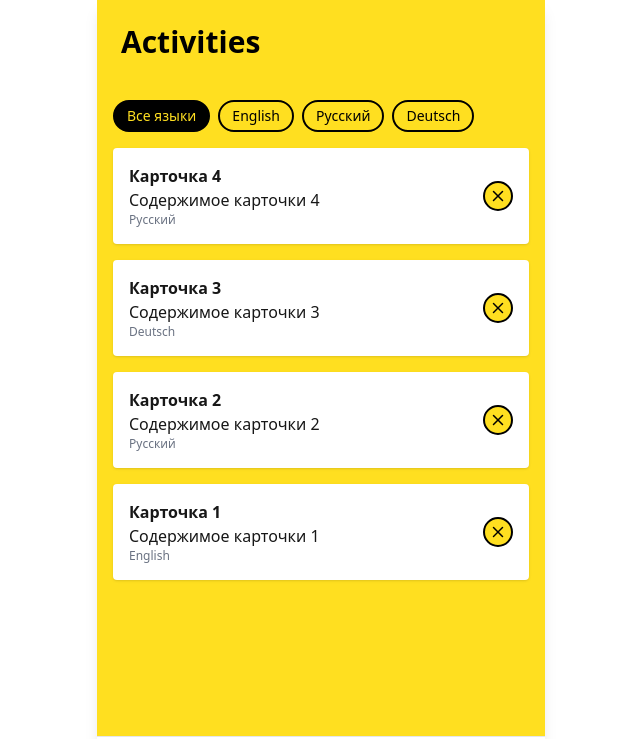
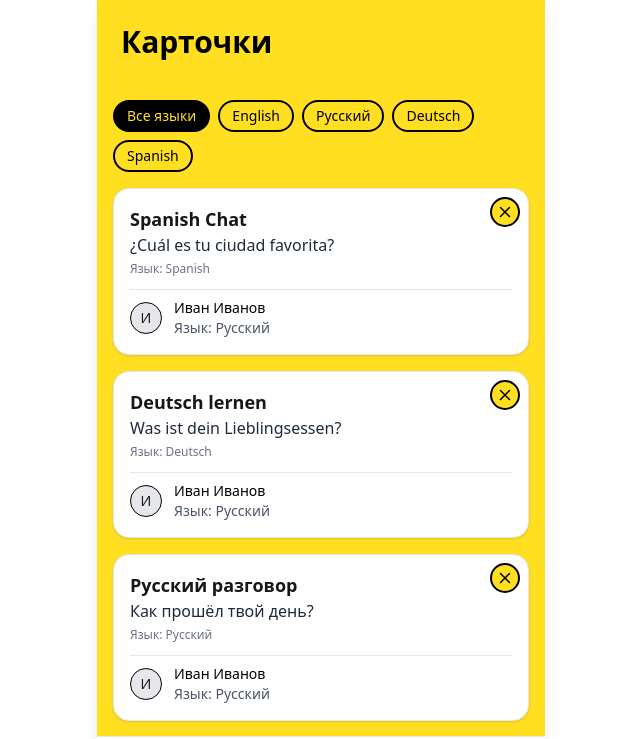
Before and after one commit to Guli-vali/ttl_frontend, a Next.js app: page /cards in a window 1280 px wide. Shown: the top 739 px of the page, without its empty margins (319-959 px from the left). Built offline with nearby package versions, Linux system fonts and the light colour scheme.

Commit message:
updated: profile page/ zustand store for cards/ cards creation process

```diff
--- a/package.json
+++ b/package.json
@@ -16,7 +16,8 @@
     "next-pwa": "^5.6.0",
     "react": "^19.0.0",
     "react-dom": "^19.0.0",
-    "tailwind-merge": "^3.3.1"
+    "tailwind-merge": "^3.3.1",
+    "zustand": "^5.0.7"
   },
   "devDependencies": {
     "@eslint/eslintrc": "^3",
--- a/src/app/cards/create/page.tsx
+++ b/src/app/cards/create/page.tsx
@@ -1,12 +1,13 @@
+// app/create-card/page.tsx
 'use client';
 
 import { useState } from 'react';
 import { useRouter } from 'next/navigation';
 import CardForm from '@/components/CardForm';
-import { useCards } from '@/hooks/useCards';
+import { useCardsStore } from '@/store/useCardsStore';
 
 export default function CreateCardPage() {
-  const { addCard } = useCards();
+  const addCard = useCardsStore((state) => state.addCard);
   const router = useRouter();
 
   const [title, setTitle] = useState('');
@@ -15,13 +16,13 @@ export default function CreateCardPage() {
 
   const handleAddCard = () => {
     if (!title.trim()) return;
-    addCard({ title, text, language });
-    router.push('/'); // возвращаемся на главную после создания
+    addCard({ title, text, language }); // автор добавится внутри store
+    router.push('/cards');
   };
 
   return (
     <div className="mx-auto max-w-md min-h-screen bg-yellow-300 shadow-lg flex flex-col">
-      <header className="p-6 text-black text-left text-2xl font-bold">Создать карточку</header>
+      <header className="p-6 text-black text-left text-3xl font-bold">Создать карточку</header>
       <main className="flex-1 p-4">
         <CardForm
           title={title}
--- a/src/app/cards/page.tsx
+++ b/src/app/cards/page.tsx
@@ -3,36 +3,18 @@
 import { useState } from 'react';
 import CardItem from '@/components/CardItem';
 import CardForm from '@/components/CardForm';
-import BottomNav from '@/components/BottomNav';
 import { useCards } from '@/hooks/useCards';
+import { useCardsStore } from '@/store/useCardsStore';
+
 
 
 export default function HomePage() {
-  const { cards, addCard, deleteCard } = useCards([
-    { id: 1, title: 'Карточка 1', text: 'Содержимое карточки 1', language: 'English' },
-    { id: 2, title: 'Карточка 2', text: 'Содержимое карточки 2', language: 'Русский' },
-    { id: 3, title: 'Карточка 3', text: 'Содержимое карточки 3', language: 'Deutsch' },
-    { id: 4, title: 'Карточка 4', text: 'Содержимое карточки 4', language: 'Русский' },
-  ]);
+  const cards = useCardsStore((state) => state.cards);
+  const removeCard = useCardsStore((state) => state.removeCard);
 
-  const [showForm, setShowForm] = useState(false);
-  const [title, setTitle] = useState<string>('');
-  const [text, setText] = useState<string>('');
-  const [language, setLanguage] = useState<string>('English');
+
   const [filterLanguage, setFilterLanguage] = useState<string>('');
 
-  const handleAddCard = () => {
-    if (!title.trim()) return;
-    addCard({ title, text, language });
-    setTitle('');
-    setText('');
-    setLanguage('English');
-    setShowForm(false);
-  };
-
-  const handleDeleteCard = (id: number) => {
-    deleteCard(id);
-  };
 
   const filteredCards = cards.filter((card) =>
     filterLanguage ? card.language === filterLanguage : true
@@ -43,23 +25,10 @@ export default function HomePage() {
   return (
     <div className="mx-auto max-w-md min-h-screen bg-yellow-300 shadow-lg flex flex-col">
       {/* Хедер */}
-      <header className="p-6 text-black text-left text-3xl font-bold">Activities</header>
+      <header className="p-6 text-black text-left text-3xl font-bold">Карточки</header>
 
       {/* Контент */}
       <main className="flex-1 overflow-y-auto p-4">
-        {/* Форма создания карточки */}
-        {showForm && (
-          <CardForm
-            title={title}
-            text={text}
-            language={language}
-            onChangeTitle={setTitle}
-            onChangeText={setText}
-            onChangeLanguage={setLanguage}
-            onSubmit={handleAddCard}
-          />
-        )}
-
         {/* Фильтр по языкам */}
         <div className="flex flex-wrap gap-2 mb-4">
           <button
@@ -86,7 +55,7 @@ export default function HomePage() {
         {/* Фид карточек */}
         <div className="flex flex-col-reverse space-y-reverse space-y-4 pb-16">
           {filteredCards.map((card) => (
-            <CardItem key={card.id} card={card} onDelete={() => handleDeleteCard(card.id)} />
+            <CardItem key={card.id} card={card} onDelete={() => removeCard(card.id)} />
           ))}
         </div>
       </main>
--- a/src/app/profile/page.tsx
+++ b/src/app/profile/page.tsx
@@ -1,12 +1,34 @@
+'use client';
+
+import Image from 'next/image';
+import { useProfileStore } from '@/store/useProfileStore';
 
 export default function ProfilePage() {
+  const profile = useProfileStore((state) => state.profile);
+
   return (
     <div className="mx-auto max-w-md min-h-screen bg-yellow-300 shadow-lg flex flex-col">
       <header className="p-6 text-black text-left text-3xl font-bold">Профиль</header>
       <main className="flex-1 p-4">
-        <div className="bg-white rounded-lg p-6 shadow border-2 border-black">
-          <h2 className="text-xl font-bold mb-2">Profile</h2>
-          <p>Здесь будет информация о пользователе.</p>
+        <div className="bg-white rounded-lg p-6 shadow border-2 border-black flex flex-col items-center">
+          {profile.avatarUrl ? (
+            <Image
+              src={profile.avatarUrl}
+              alt={profile.name}
+              width={96} // 24 * 4 = 96px (since w-24 = 6rem ≈ 96px)
+              height={96}
+              className="w-24 h-24 rounded-full mb-4 border-2 border-black object-cover"
+            />
+          ) : (
+            <div className="w-24 h-24 rounded-full mb-4 bg-gray-200 flex items-center justify-center text-3xl border-2 border-black">
+              {profile.name[0]}
+            </div>
+          )}
+          <h2 className="text-xl font-bold mb-2 text-black">{profile.name}</h2>
+          <p className="mb-2 text-gray-700">{profile.bio}</p>
+          <span className="px-3 py-1 bg-yellow-300 rounded-full border border-black text-sm font-semibold">
+            {profile.language}
+          </span>
         </div>
       </main>
     </div>
--- a/src/components/CardItem.tsx
+++ b/src/components/CardItem.tsx
@@ -1,6 +1,7 @@
-import { X } from 'lucide-react'; // Добавьте импорт иконки
-import { Card } from '../types/card';
-
+// components/CardItem.tsx
+import { X } from 'lucide-react';
+import Image from 'next/image';
+import { Card } from '@/types/card';
 
 interface CardItemProps {
   card: Card;
@@ -8,22 +9,49 @@ interface CardItemProps {
 }
 
 export default function CardItem({ card, onDelete }: CardItemProps) {
+  const { author } = card;
+
   return (
-    <div className="bg-white p-4 rounded shadow flex justify-between items-center">
-      <div>
-        <div className="font-bold">{card.title}</div>
-        <div>{card.text}</div>
-        <div className="text-xs text-gray-500">{card.language}</div>
-      </div>
+    <div className="bg-white p-4 rounded-2xl shadow relative border border-gray-200">
+      {/* Кнопка удаления — в правом верхнем углу */}
       {onDelete && (
         <button
           onClick={onDelete}
-          className="ml-2 p-1 rounded-full border-2 border-black bg-yellow-300 hover:bg-yellow-200 transition-colors flex items-center justify-center"
+          className="absolute top-2 right-2 p-1 rounded-full border-2 border-black bg-yellow-300 hover:bg-yellow-200 transition-colors z-10"
           aria-label="Удалить"
         >
           <X size={18} className="text-black" />
         </button>
       )}
+
+      <div className="flex flex-col gap-3">
+        <div>
+          <div className="font-bold text-lg">{card.title}</div>
+          <div className="text-gray-800">{card.text}</div>
+          <div className="text-xs text-gray-500 mt-1">Язык: {card.language}</div>
+        </div>
+
+        {/* Информация об авторе */}
+        <div className="flex items-center gap-3 pt-2 border-t border-gray-200">
+          {author.avatarUrl ? (
+            <Image
+              src={author.avatarUrl}
+              alt={author.name}
+              width={32}
+              height={32}
+              className="w-8 h-8 rounded-full border border-black object-cover"
+            />
+          ) : (
+            <div className="w-8 h-8 rounded-full bg-gray-200 flex items-center justify-center text-sm border border-black">
+              {author.name[0]}
+            </div>
+          )}
+          <div className="text-sm">
+            <div className="font-medium text-black">{author.name}</div>
+            <div className="text-gray-600">Язык: {author.language}</div>
+          </div>
+        </div>
+      </div>
     </div>
   );
 }
--- /dev/null
+++ b/src/store/useCardsStore.ts
@@ -0,0 +1,90 @@
+// store/useCardsStore.ts
+import { create } from 'zustand';
+import { useProfileStore } from './useProfileStore';
+import { Card } from '@/types/card'; // Импортируем тип из единого источника
+
+// Начальные карточки — теперь с author
+const initialCards: Card[] = [
+  {
+    id: 1,
+    title: 'English Practice',
+    text: 'Let’s talk about your favorite book!',
+    language: 'English',
+    author: {
+      id: 1,
+      name: 'Иван Иванов',
+      bio: 'Люблю изучать языки и общаться с людьми.',
+      avatarUrl: '',
+      language: 'Русский',
+    },
+  },
+  {
+    id: 2,
+    title: 'Русский разговор',
+    text: 'Как прошёл твой день?',
+    language: 'Русский',
+    author: {
+      id: 1,
+      name: 'Иван Иванов',
+      bio: 'Люблю изучать языки и общаться с людьми.',
+      avatarUrl: '',
+      language: 'Русский',
+    },
+  },
+  {
+    id: 3,
+    title: 'Deutsch lernen',
+    text: 'Was ist dein Lieblingsessen?',
+    language: 'Deutsch',
+    author: {
+      id: 1,
+      name: 'Иван Иванов',
+      bio: 'Люблю изучать языки и общаться с людьми.',
+      avatarUrl: '',
+      language: 'Русский',
+    },
+  },
+  {
+    id: 4,
+    title: 'Spanish Chat',
+    text: '¿Cuál es tu ciudad favorita?',
+    language: 'Spanish',
+    author: {
+      id: 1,
+      name: 'Иван Иванов',
+      bio: 'Люблю изучать языки и общаться с людьми.',
+      avatarUrl: '',
+      language: 'Русский',
+    },
+  },
+];
+
+type CardsState = {
+  cards: Card[];
+  addCard: (data: { title: string; text: string; language: string }) => void;
+  removeCard: (id: number) => void;
+};
+
+export const useCardsStore = create<CardsState>((set) => ({
+  cards: initialCards,
+
+  addCard: (data) =>
+    set((state) => {
+      const profile = useProfileStore.getState().profile;
+      return {
+        cards: [
+          ...state.cards,
+          {
+            id: Date.now(),
+            ...data,
+            author: profile, // автоматически подставляем автора
+          },
+        ],
+      };
+    }),
+
+  removeCard: (id) =>
+    set((state) => ({
+      cards: state.cards.filter((card) => card.id !== id),
+    })),
+}));
--- /dev/null
+++ b/src/store/useProfileStore.ts
@@ -0,0 +1,28 @@
+import { create } from 'zustand';
+
+export type Profile = {
+  id: number;
+  name: string;
+  bio: string;
+  avatarUrl?: string;
+  language: string;
+};
+
+type ProfileState = {
+  profile: Profile;
+  updateProfile: (data: Partial<Profile>) => void;
+};
+
+export const useProfileStore = create<ProfileState>((set) => ({
+  profile: {
+    id: 1,
+    name: 'Иван Иванов',
+    bio: 'Люблю изучать языки и общаться с людьми.',
+    avatarUrl: '', // можно добавить ссылку на аватар
+    language: 'Русский',
+  },
+  updateProfile: (data) =>
+    set((state) => ({
+      profile: { ...state.profile, ...data },
+    })),
+}));
--- a/src/types/card.ts
+++ b/src/types/card.ts
@@ -1,7 +1,9 @@
+import { Profile } from '@/store/useProfileStore';
 
-export interface Card {
+export type Card = {
   id: number;
   title: string;
   text: string;
   language: string;
-}
+  author: Profile; // Добавляем автора
+};
```
Also changed, not shown: 1 other file (tests, documents, lock files or other folders).
